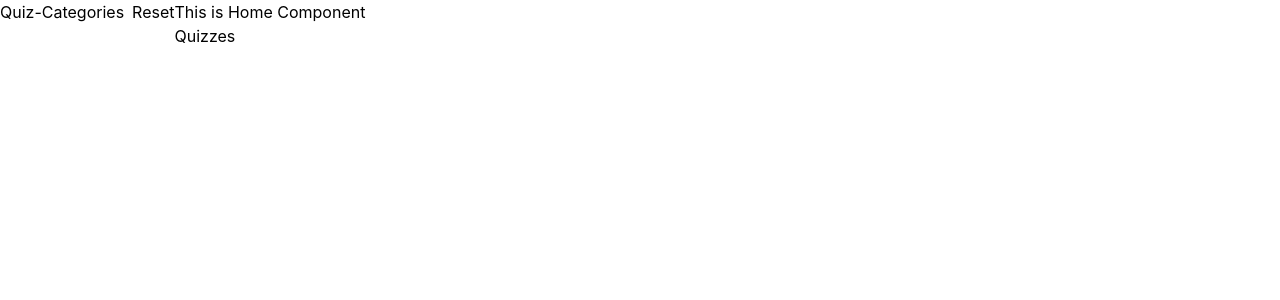
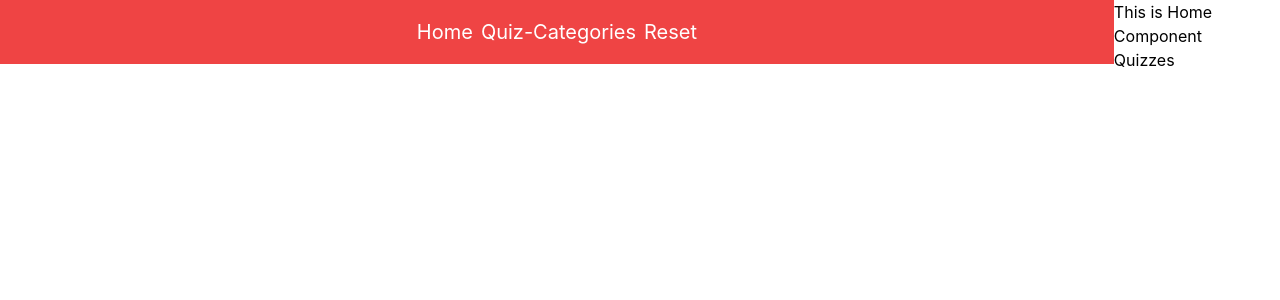
Before and after one commit to appsplash99/quiz-buzz-firebase-ts, a React (Vite) app: page / in a window 1280 px wide. Shown: the top 300 px of the page. Built offline with nearby package versions, Linux system fonts and the light colour scheme.

Commit message:
updated nav

```diff
--- a/src/components/QuizBuzzNav/index.tsx
+++ b/src/components/QuizBuzzNav/index.tsx
@@ -5,15 +5,14 @@ import { Link } from 'react-router-dom';
 
 export const QuizBuzzNav = () => {
   return (
-    <nav className="flex gap-2 h-8">
-      <Link
-        to="/quiz-categories"
-        className="new-nav__link text-decoration--none my--sm text-align--c">
+    <nav className="flex gap-2 items-center justify-center h-16 w-screen bg-red-500 text-xl text-white">
+      <Link to="/" className="">
+        Home
+      </Link>
+      <Link to="/quiz-categories" className="">
         Quiz-Categories
       </Link>
-      <Link
-        to="*"
-        className="new-nav__link text-decoration--none my--sm text-align--c">
+      <Link to="*" className="">
         Reset
       </Link>
     </nav>
@@ -56,11 +55,11 @@ export const QuizBuzzNav = () => {
 //       navbarLogo={
 //         <Link
 //           to="/"
-//           className="flex align-items--c new-nav__link text-decoration--none gap--xs"
+//           className="flex items-center new-nav__link text-decoration--none gap--xs"
 //           style={{
 //             marginRight: 'var(--space-md)',
 //           }}>
-//           <div className="flex flex--column align-items--fe justify-content--c gap--xxxxs">
+//           <div className="flex flex-col align-items--fe justify-center gap--xxxxs">
 //             <span className="font-weight--800">QUIZ</span>
 //             <span className="font-weight--800">BUZZ</span>
 //           </div>
```
